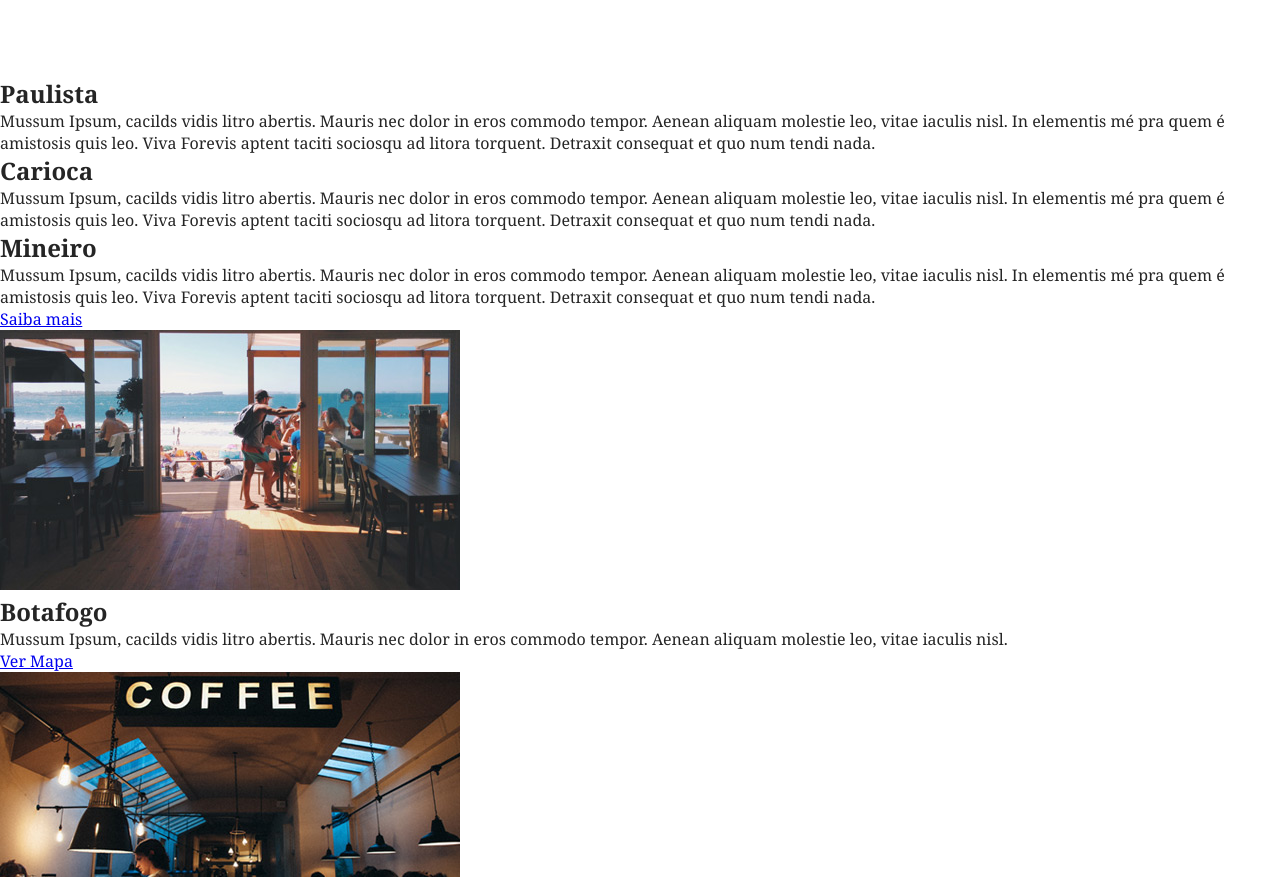
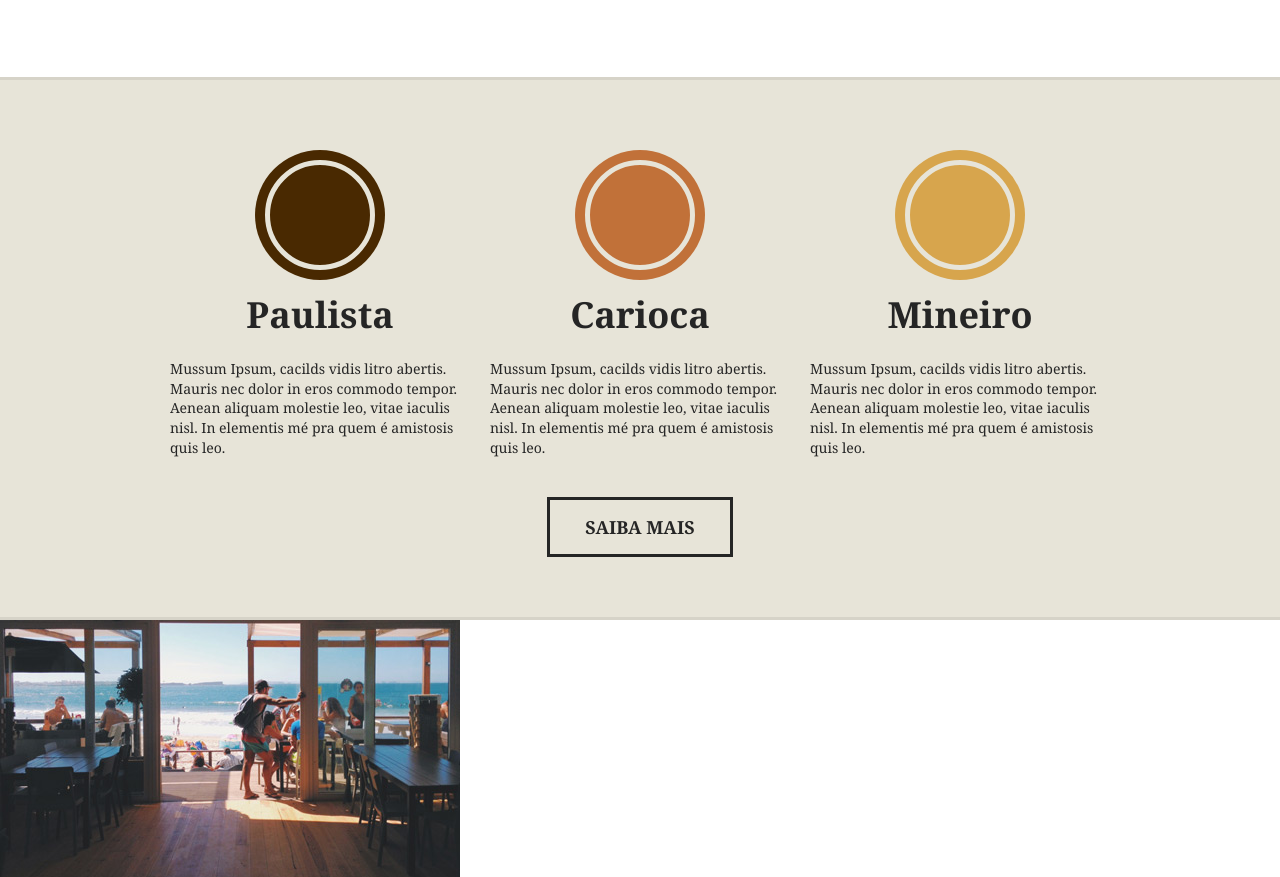
Before and after one commit to jorgeteixeirajr/cssavancadoposicionamento, a plain HTML site: page brafe[1]/puro/index.html in a window 1280 px wide. Shown: the part 1156-2033 px from the top of the page. Drawn offline with Linux system fonts and the light colour scheme.

Commit message:
Inclusão das classes na seção de produtos.

```diff
--- a/brafe[1]/puro/index.html
+++ b/brafe[1]/puro/index.html
@@ -51,30 +51,28 @@
       </p>
     </section>
 
-    <section>
-      <div>
-        <div>
-          <h2>Paulista</h2>
+    <section class="produtos">
+      <div class="produtos-container">
+        <div class="produtos-item">
+          <h2 class="produtos-paulista">Paulista</h2>
           <p>
-            Mussum Ipsum, cacilds vidis litro abertis. Mauris nec dolor in eros commodo tempor. Aenean aliquam molestie leo, vitae iaculis nisl. In elementis mé pra quem é amistosis quis leo. Viva Forevis aptent taciti sociosqu ad litora torquent. Detraxit consequat et quo num tendi nada.
+            Mussum Ipsum, cacilds vidis litro abertis. Mauris nec dolor in eros commodo tempor. Aenean aliquam molestie leo, vitae iaculis nisl. In elementis mé pra quem é amistosis quis leo.
           </p>
         </div>
-        <div>
-          <h2>Carioca</h2>
+        <div class="produtos-item">
+          <h2 class="produtos-carioca">Carioca</h2>
           <p>
-            Mussum Ipsum, cacilds vidis litro abertis. Mauris nec dolor in eros commodo tempor. Aenean aliquam molestie leo, vitae iaculis nisl. In elementis mé pra quem é amistosis quis leo. Viva Forevis aptent taciti sociosqu ad litora torquent. Detraxit consequat et quo num tendi nada.
+            Mussum Ipsum, cacilds vidis litro abertis. Mauris nec dolor in eros commodo tempor. Aenean aliquam molestie leo, vitae iaculis nisl. In elementis mé pra quem é amistosis quis leo.
           </p>
         </div>
-        <div>
-          <h2>Mineiro</h2>
+        <div class="produtos-item">
+          <h2 class="produtos-mineiro">Mineiro</h2>
           <p>
-            Mussum Ipsum, cacilds vidis litro abertis. Mauris nec dolor in eros commodo tempor. Aenean aliquam molestie leo, vitae iaculis nisl. In elementis mé pra quem é amistosis quis leo. Viva Forevis aptent taciti sociosqu ad litora torquent. Detraxit consequat et quo num tendi nada.
+            Mussum Ipsum, cacilds vidis litro abertis. Mauris nec dolor in eros commodo tempor. Aenean aliquam molestie leo, vitae iaculis nisl. In elementis mé pra quem é amistosis quis leo.
           </p>
         </div>
-        <div></div>
-        <div></div>
       </div>
-      <a href="#">Saiba mais</a>
+      <a href="#" class="produtos-btn">Saiba mais</a>
     </section>
 
     <section>
```
